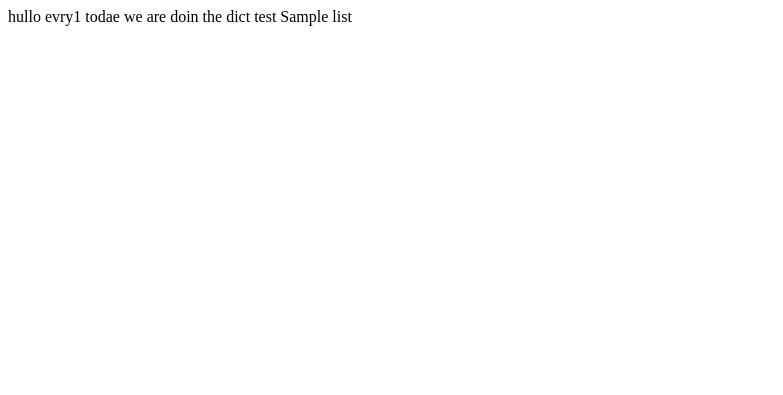
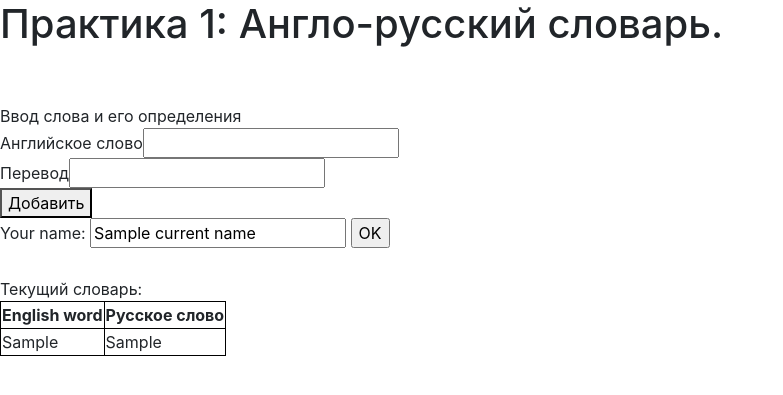
Before and after one commit to tscoct/DjangoJungleLMAO, a Django app: template django_project/templates/dict.html in a window 1280 px wide. Shown: the top 395 px of the page, without its empty margins (0-783 px from the left). Run offline with Django 3.2, Linux system fonts and the light colour scheme; the template is opened without the code that fills it: most values are stand-ins (such as "Sample title", 1, 10 or a date in 2020).

Commit message:
major changes idk

```diff
--- /dev/null
+++ b/django_project/forms.py
@@ -0,0 +1,5 @@
+from django import forms
+
+
+class NameForm(forms.Form):
+    your_name = forms.CharField(label="Your name", max_length=100)
--- a/django_project/templates/dict.html
+++ b/django_project/templates/dict.html
@@ -1,10 +1,66 @@
 <!DOCTYPE html>
 <html lang="ru">
   <head>
+    <style>
+      table, th, td {
+        border: 1px solid black;
+        border-collapse: collapse;
+      }
+    </style>
     <title>Dict test</title>
+    <!-- Bootstrap CSS -->
+    <link rel="stylesheet" href="https://cdn.jsdelivr.net/npm/bootstrap@4.0.0/dist/css/bootstrap.min.css"
+        integrity="sha384-Gn5384xqQ1aoWXA+058RXPxPg6fy4IWvTNh0E263XmFcJlSAwiGgFAW/dAiS6JXm" crossorigin="anonymous">
   </head>
   <body>
-    hullo evry1 todae we are doin the dict test
-    {{list}}
+    <h1>Практика 1: Англо-русский словарь.</h1><br>
+
+    <br>
+    Ввод слова и его определения<br>
+    Английское слово<input type="text"></input><br>
+    Перевод<input type="text"></input><br>
+    <form method="POST">
+        {% csrf_token %}
+        <button id="btn_action">Добавить</button>
+      </form>
+
+    <form action="/dict" method="post">
+    <label for="your_name">Your name: </label>
+    <input id="your_name" type="text" name="your_name" value="{{ current_name }}">
+    <input type="submit" value="OK">
+</form>
+    <br>Текущий словарь:<br>
+
+    <table >
+      <tr>
+        <th>English word</th>
+        <th>Русское слово</th>
+      </tr>
+      {% for i in list_words %}
+
+      <tr>
+        <td>{{i.0}}</td>
+        <td>{{i.1}}</td>
+      </tr>
+      {% endfor %}
+    </table>
+
   </body>
 </html>
+<script>
+    function btn_action() {
+        $.ajax({
+            type: "POST",
+            url: "/ajax_move_camera/",
+            data: {
+                "word1": "word1",
+                "word2": "word2",
+                "csrfmiddlewaretoken", "{{ csrf_token }}"
+            },
+            dataType: 'json',
+            success: function(data) {
+
+            }
+        })
+    }
+</script>
```
Also changed, not shown: django_project/dict/urls.py (added, +12 -0 lines), django_project/dict/views.py (added, +34 -0 lines), django_project/views.py (+35 -5 lines), django_project/urls.py (line endings or trailing spaces), 1 other file.
